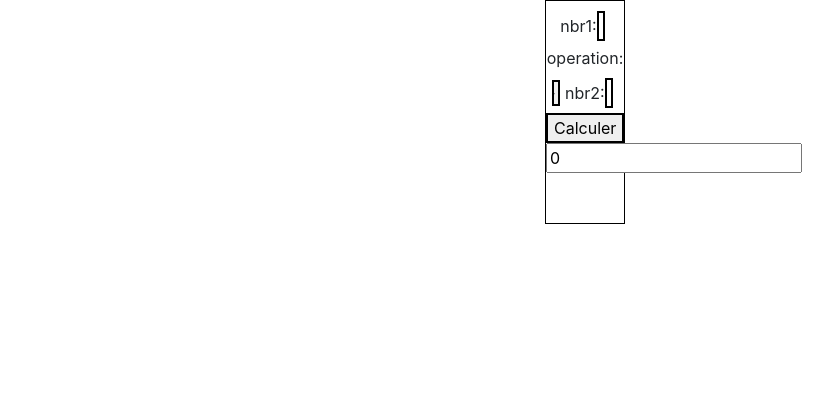
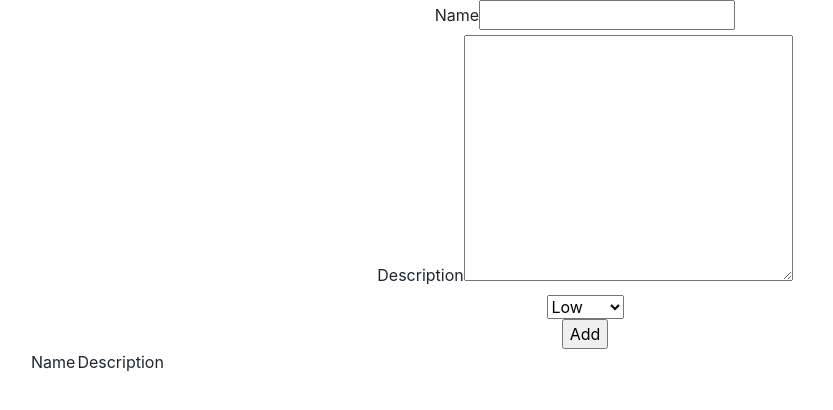
Before and after one commit to phil-form/TbReact, a React (Create React App) app in the folder src/exercice/David/app/: page / in a window 1280 px wide. Shown: the top 410 px of the page, without its empty margins (55-888 px from the left). Built offline with nearby package versions, Linux system fonts and the light colour scheme.

Commit message:
base functionality

```diff
--- a/src/exercice/David/app/src/App.js
+++ b/src/exercice/David/app/src/App.js
@@ -1,14 +1,16 @@
 import './App.css';
+import Todo from './exercice5/components/todo';
 //import Welcome from "./exercice1/components/welcome";
 // import ProductTable from './exercice2/components/products';
 // import products from "./exercice2/components/data.json"
 // import Counter from './exercice3/counter';
-import Calculator from './exercice4/calculator';
+//import Calculator from './exercice4/calculator';
+import TodoForm from './exercice5/components/todo_form';
 
 function App() {
   return (
     <div className="App">
-        <Calculator/>
+        <Todo/>
     </div>
   );
 }
--- /dev/null
+++ b/src/exercice/David/app/src/exercice5/components/todo.jsx
@@ -0,0 +1,20 @@
+import { useState } from "react";
+import TodoForm from "./todo_form";
+import TodoList from "./todo_list";
+
+const Todo = (props) => {
+    const [tasks, setTasks] = useState([]);
+
+    const addTask = (task) => {
+        setTasks([...tasks, task]);
+    };
+
+    return (
+        <div className="container">
+            <TodoForm onMyEvent={addTask}/>
+            <TodoList tasks={tasks}/>
+        </div>
+    );
+};
+
+export default Todo
--- /dev/null
+++ b/src/exercice/David/app/src/exercice5/components/todo_form.jsx
@@ -0,0 +1,45 @@
+import { useState } from "react";
+
+const TodoForm = (props)  => {
+    const [task, setTask] = useState({name: "", description: "", priority: "Low"});
+
+    const changeHandle = (event) => {
+        const { name, value} = event.target;
+        const newValues = {
+            ...task,
+            [name]: value,
+        };
+        setTask(newValues);
+    };
+
+    const submitHandle = (event) => {
+        event.preventDefault();
+        console.log();
+        props.onMyEvent(task);
+    };
+
+    return (
+    <>
+        <form action="">
+            <div>
+                <label htmlFor="name">Name</label>
+                <input type="text" name="name" id="" value={task.name} onChange={changeHandle}/>
+            </div>
+            <div>
+                <label htmlFor="description">Description</label>
+                <textarea name="description" id="" cols="30" rows="10" value={task.description} onChange={changeHandle}></textarea>
+            </div>
+            <div>
+                <select name="priority" id="" value={task.priority} onChange={changeHandle}>
+                    <option value="Low">Low</option>
+                    <option value="Normal">Normal</option>
+                    <option value="High">High</option>
+                </select>
+            </div>
+            <input type="submit" value="Add" onClick={submitHandle}/>
+        </form>
+    </>
+    );
+};
+
+export default TodoForm;
--- /dev/null
+++ b/src/exercice/David/app/src/exercice5/components/todo_list.jsx
@@ -0,0 +1,35 @@
+
+const TodoList = ({tasks}) => {
+    let id = 1;
+    const tasksJSX = tasks.map(
+        t => <TasksTableRow key={id++} {...t}/>
+    );
+
+    return  (
+        <>
+            <table>
+                <thead>
+                    <tr>
+                        <td>Name</td>
+                        <td>Description</td>
+                    </tr>
+                </thead>
+                <tbody>
+                    {tasksJSX}
+                </tbody>
+            </table>
+        </>
+    );
+};
+
+const TasksTableRow = ({name, description, priority}) => {
+    return (
+        <tr>
+            <td>{name}</td>
+            <td>{description}</td>
+            <td hidden>{priority}</td>
+        </tr>
+    );
+};
+
+export default TodoList;
```
